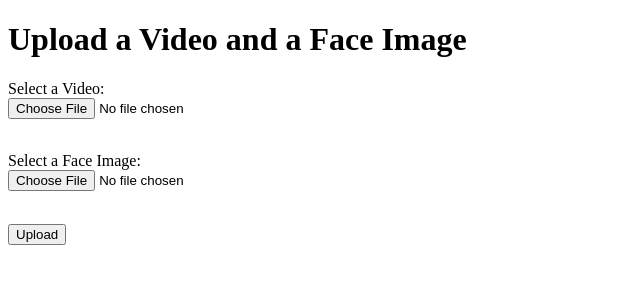
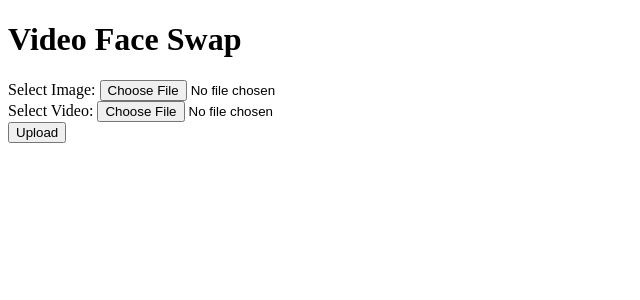
Before and after one commit to NovaDevelopmentTeam/video_face_swapper, a Flask app: page / in a window 1280 px wide. Shown: the top 300 px of the page, without its empty margins (0-640 px from the left). Run offline with Flask 3, Linux system fonts and the light colour scheme.

Commit message:
Update index.html

```diff
--- a/templates/index.html
+++ b/templates/index.html
@@ -3,62 +3,55 @@
 <head>
     <meta charset="UTF-8">
     <meta name="viewport" content="width=device-width, initial-scale=1.0">
-    <title>Face Swap Video Upload</title>
+    <title>Video Face Swap</title>
     <style>
+        .preview-container {
+            display: flex;
+            gap: 20px;
+        }
         .preview {
-            margin-top: 15px;
-        }
-        img {
-            max-width: 200px;
-            max-height: 200px;
-        }
-        video {
             max-width: 300px;
             max-height: 300px;
         }
     </style>
 </head>
 <body>
-    <h1>Upload a Video and a Face Image</h1>
+    <h1>Video Face Swap</h1>
     <form action="/upload" method="post" enctype="multipart/form-data">
-        <label for="video">Select a Video:</label><br>
-        <input type="file" id="video" name="video" accept="video/*" required onchange="previewVideo(event)"><br><br>
+        <label for="image">Select Image:</label>
+        <input type="file" id="image" name="image" accept="image/*" onchange="previewImage(event)">
+        <div id="image-preview" class="preview-container"></div>
 
-        <div class="preview">
-            <video id="videoPreview" controls style="display: none;"></video>
-        </div>
-
-        <label for="image">Select a Face Image:</label><br>
-        <input type="file" id="image" name="image" accept="image/*" required onchange="previewImage(event)"><br><br>
-
-        <div class="preview">
-            <img id="imagePreview" style="display: none;">
-        </div>
+        <label for="video">Select Video:</label>
+        <input type="file" id="video" name="video" accept="video/*" onchange="previewVideo(event)">
+        <div id="video-preview" class="preview-container"></div>
 
         <button type="submit">Upload</button>
     </form>
 
     <script>
         function previewImage(event) {
-            const imageInput = event.target;
-            const imagePreview = document.getElementById('imagePreview');
-            if (imageInput.files && imageInput.files[0]) {
-                const reader = new FileReader();
-                reader.onload = function(e) {
-                    imagePreview.src = e.target.result;
-                    imagePreview.style.display = 'block';
-                };
-                reader.readAsDataURL(imageInput.files[0]);
+            const imagePreview = document.getElementById('image-preview');
+            imagePreview.innerHTML = ''; // Alte Vorschau löschen
+            const file = event.target.files[0];
+            if (file) {
+                const img = document.createElement('img');
+                img.src = URL.createObjectURL(file);
+                img.classList.add('preview');
+                imagePreview.appendChild(img);
             }
         }
 
         function previewVideo(event) {
-            const videoInput = event.target;
-            const videoPreview = document.getElementById('videoPreview');
-            if (videoInput.files && videoInput.files[0]) {
-                const videoURL = URL.createObjectURL(videoInput.files[0]);
-                videoPreview.src = videoURL;
-                videoPreview.style.display = 'block';
+            const videoPreview = document.getElementById('video-preview');
+            videoPreview.innerHTML = ''; // Alte Vorschau löschen
+            const file = event.target.files[0];
+            if (file) {
+                const video = document.createElement('video');
+                video.src = URL.createObjectURL(file);
+                video.classList.add('preview');
+                video.controls = true;
+                videoPreview.appendChild(video);
             }
         }
     </script>
```
